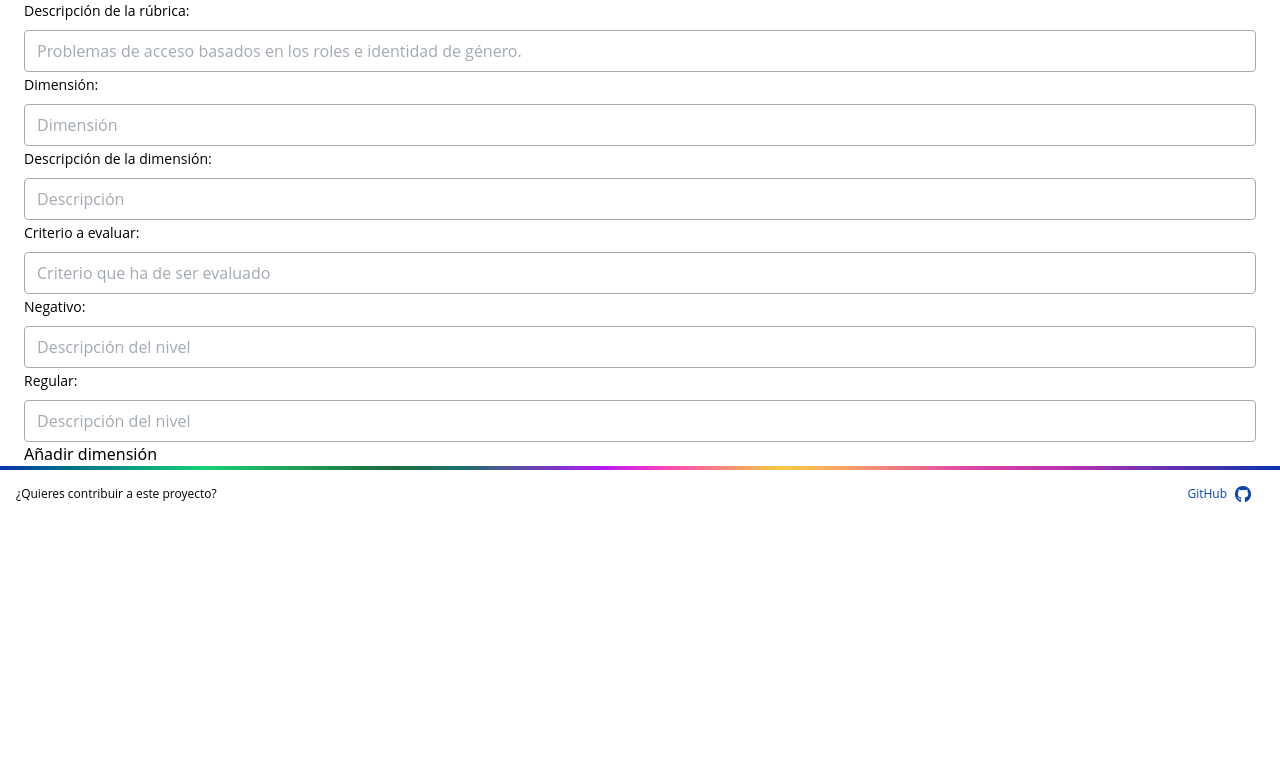
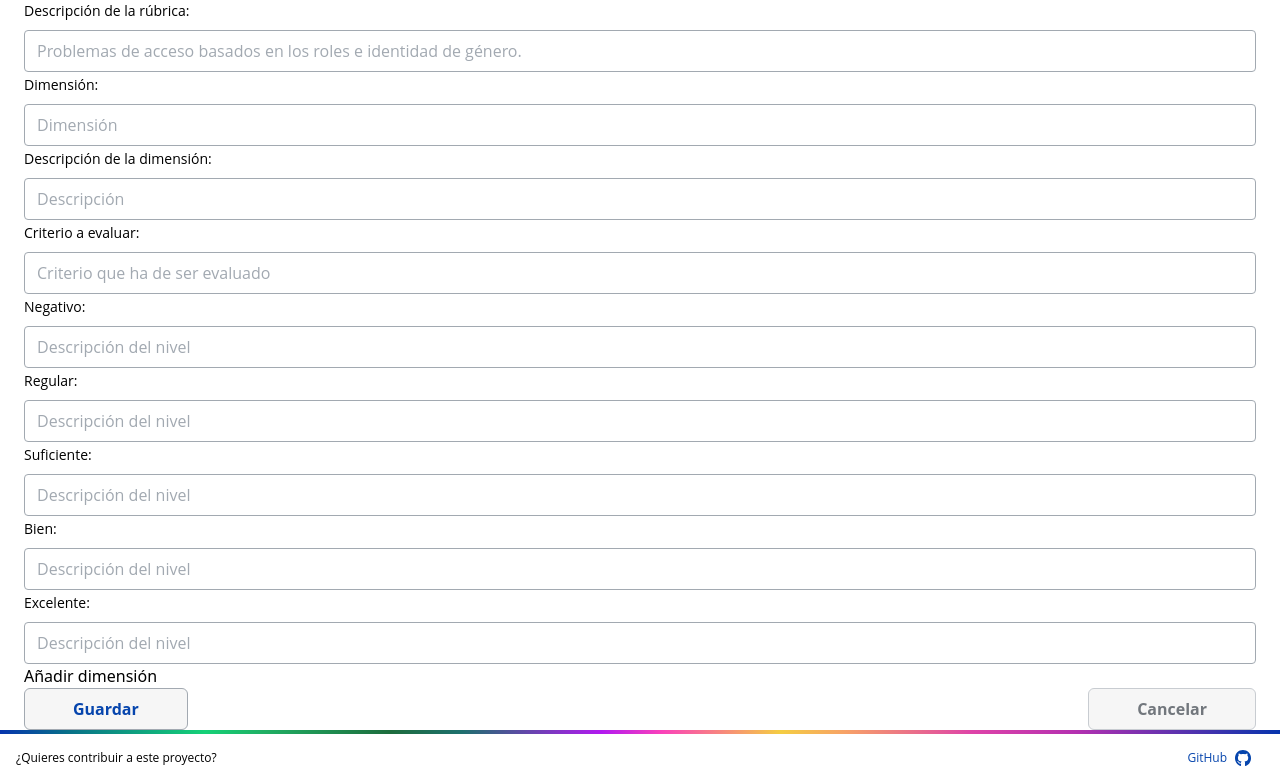
Before and after one commit to Rubrics-project/WeCheckUx, a React (Vite) app in the folder react/: page /crear in a window 1280 px wide. Shown: the part 422-1205 px from the top of the page. Before the commit the page ends 941 px from the top, so only its background shows below. Built offline with nearby package versions, Linux system fonts and the light colour scheme.

Commit message:
commint all

```diff
--- a/react/src/views/Create.jsx
+++ b/react/src/views/Create.jsx
@@ -1,4 +1,7 @@
 import React from 'react'
+import ReCAPTCHA from 'react-google-recaptcha';
+import { Link } from 'react-router-dom';
+import ButtonPrimary from '../components/buttons/ButtonPrimary';
 import InformationBox from '../components/InformationBox';
 import Title from "../components/Title";
 
@@ -39,11 +42,39 @@ export default function Create() {
             <lable for="regular" className="font-opencustom text-sm" >Regular:</lable>
             <input type="text" id="regular" name="regular" placeholder="Descripción del nivel"  className="w-full rounded border border-color-grey-border-btn px-3 py-2 text-color-bck placeholder-color-grey-border-btn focus:z-10 focus:border-color-blue-p focus:outline-none focus:ring-color-blue-p font-opencustom text-base mt-2"/>
 
+            <lable for="suficient" className="font-opencustom text-sm" >Suficiente:</lable>
+            <input type="text" id="suficiente" name="suficiente" placeholder="Descripción del nivel"  className="w-full rounded border border-color-grey-border-btn px-3 py-2 text-color-bck placeholder-color-grey-border-btn focus:z-10 focus:border-color-blue-p focus:outline-none focus:ring-color-blue-p font-opencustom text-base mt-2"/>
 
+            <lable for="good" className="font-opencustom text-sm" >Bien:</lable>
+            <input type="text" id="suficiente" name="good" placeholder="Descripción del nivel"  className="w-full rounded border border-color-grey-border-btn px-3 py-2 text-color-bck placeholder-color-grey-border-btn focus:z-10 focus:border-color-blue-p focus:outline-none focus:ring-color-blue-p font-opencustom text-base mt-2"/>
 
-
+            <lable for="excelent" className="font-opencustom text-sm" >Excelente:</lable>
+            <input type="text" id="excelent" name="excelent" placeholder="Descripción del nivel"  className="w-full rounded border border-color-grey-border-btn px-3 py-2 text-color-bck placeholder-color-grey-border-btn focus:z-10 focus:border-color-blue-p focus:outline-none focus:ring-color-blue-p font-opencustom text-base mt-2"/>
 
             <button type="submit">Añadir dimensión</button>
+
+            {/* <div className="flex justify-center object-contain w-auto">
+              <ReCAPTCHA
+                ref={captcha}
+                sitekey="6LelgfUkAAAAALIEUAndhjmpr1K-TDo8S4CqigxX"
+                onChange={onChange}
+              />
+            </div>
+            {validCaptcha === false && (
+              <div className="flex justify-center text-red-500 font-bold">
+                Por favor acepta el captcha.
+              </div>
+            )} */}
+
+            <div className="flex justify-between">
+              <ButtonPrimary text={"Guardar"} />
+              <Link
+                to="/"
+                className=" font-opencustom text-color-grey-title font-bold bg-color-grey-bg   px-12 py-2 border-color-grey-border  border border-solid rounded-md "
+              >
+                Cancelar
+              </Link>
+            </div>
             </form>
 
 
```
